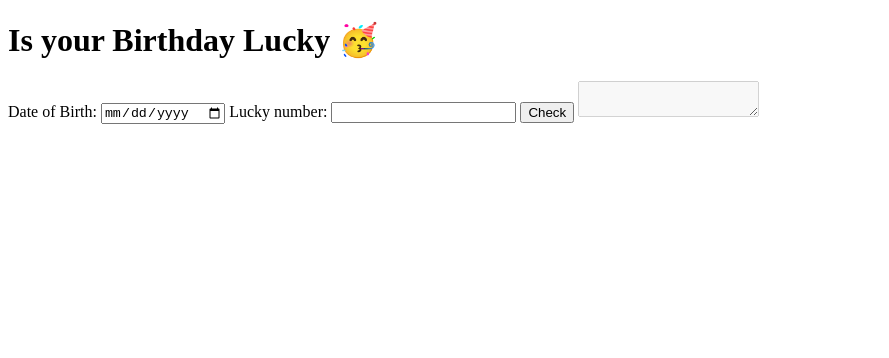
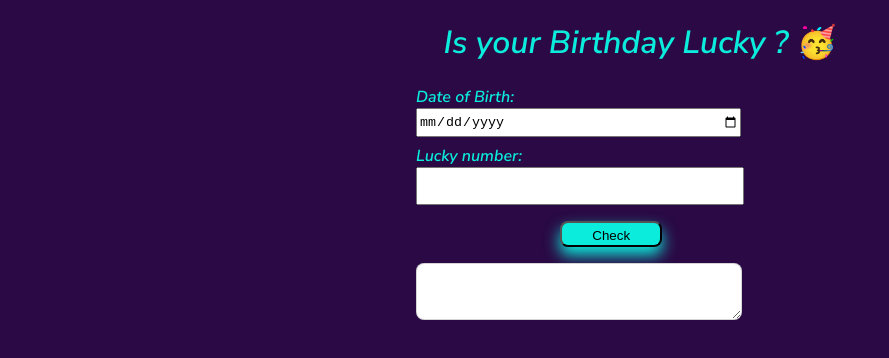
Before and after one commit to aniketsingh13/is-your-birthday-lucky-and-not.., a plain HTML site: page index.html in a window 1280 px wide. Shown: the whole page, without its empty margins (0-889 px from the left). Drawn offline with Linux system fonts and the light colour scheme.

Commit message:
code css and update html

```diff
--- a/index.html
+++ b/index.html
@@ -8,7 +8,7 @@
     <link rel="stylesheet" href="style.css" />
 </head>
 <body>
-<h1>Is your Birthday Lucky 🥳 </h1>
+<h1>Is your Birthday Lucky ? 🥳 </h1>
 <div class="container">
     <label for="birth-date">Date of Birth:</label>
     <input id="birth-date" type="date" />
--- a/style.css
+++ b/style.css
@@ -0,0 +1,59 @@
+@import url('https://fonts.googleapis.com/css2?family=Nunito+Sans:ital,wght@1,600&display=swap');
+
+
+body{
+    background-color: #2A0944;
+    text-align: center;
+    font-family: 'Nunito Sans', sans-serif;
+
+}
+h1{
+    color: #0CECDD;
+}
+.container{
+
+    display: flex;
+    flex-direction: column;
+     width: 50vw;
+
+     margin: auto;
+}
+label{
+    text-align: left;
+    margin-left: 6rem;
+    color: #0CECDD;
+}
+#birth-date{
+    width: 25vw;
+    margin-left: 6rem;
+    margin-bottom: .5rem;
+    height: 2vw;
+}
+#lucky-number{
+    width: 25vw;
+    margin-left: 6rem;
+    margin-bottom: .5rem;
+    height: 2.5vw;
+}
+#check-number{
+    width: 8vw;
+    height: 2vw;
+     margin: 0.5rem .5rem .5rem 15rem;
+     border-radius: .5rem;
+    padding: .3rem;
+     background-color: #0CECDD;
+     box-shadow: 0px 8px 15px #0CECDD;
+}
+#check-number:hover{
+     background-color: #EB92BE;
+     box-shadow: 0px 8px 15px #EB92BE;
+}
+#output-box{
+    width: 25vw;
+    height: 4vw;
+    margin: .5rem .5rem .5rem 6rem;
+    background-color: white;
+    border-radius: 0.5rem;
+    text-align: center;
+    font-size: large;
+}
```
